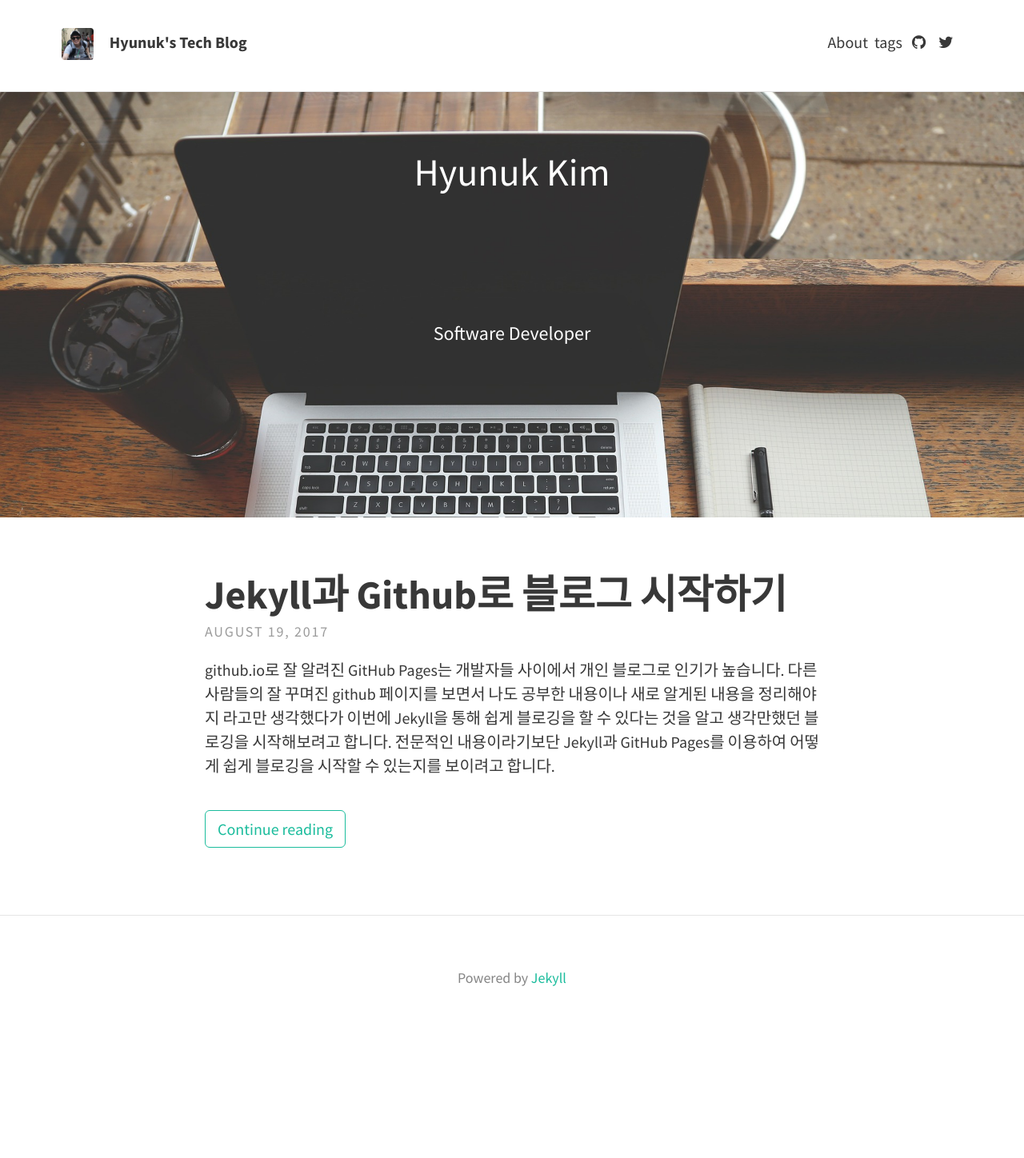
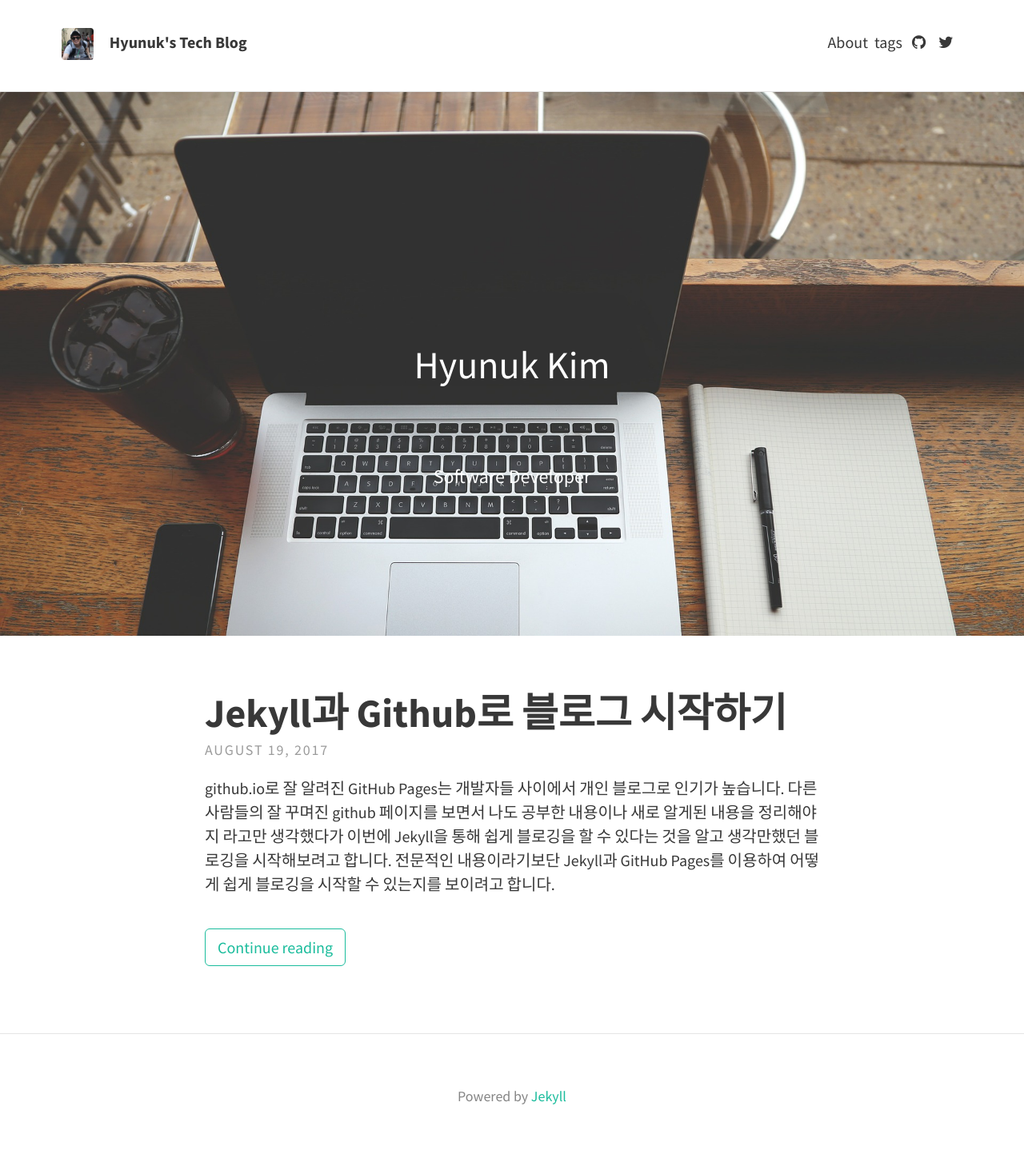
Before and after one commit to gizingun/gizingun.github.com, a Jekyll site: the page built from index.html, in a window 1280 px wide. Shown: the whole page at 80% size. Built offline with Jekyll 4.4.1, drawn with Linux system fonts in a browser that asks for light colours; the list of posts is cut into pages by our own code; before the commit the page ends 1300 px from its top, so only the background shows below that.

Commit message:
변경사항 저장

```diff
--- a/_config.yml
+++ b/_config.yml
@@ -13,13 +13,18 @@ theme_settings:
 
   # Header and footer text
   header_text: >
-     <p><font size="20">Hyunuk Kim</font></p>
+     <p></p>
      <br>
      <br>
      <br>
      <br>
+     <br>
+     <br>
+     <br>
+     <p><font size="20">Hyunuk Kim</font></p>
+     <br>
+     <br>
      <p>Software Developer</p>
-     <br>
      <br>
      <br>
      <br>
```
